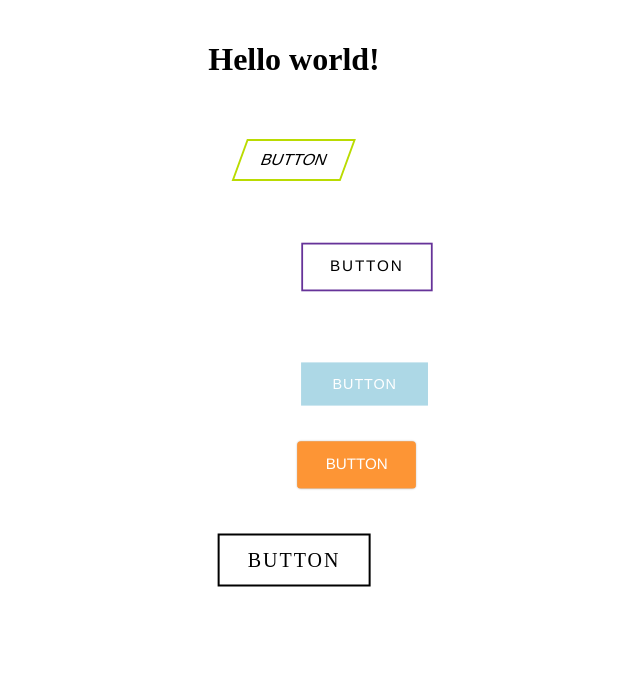
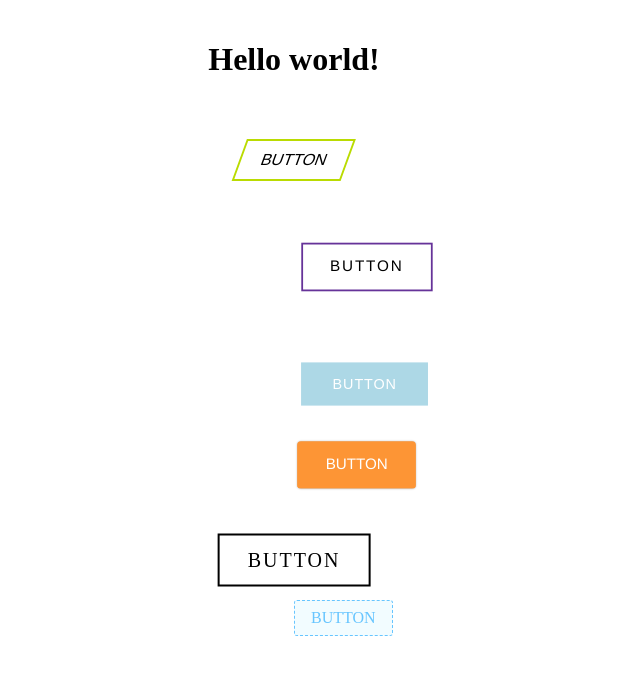
Before and after one commit to ferdelamad/UI_Elements, a React app: page / in a window 1280 px wide. Shown: the top 674 px of the page, without its empty margins (346-986 px from the left). Built offline with nearby package versions, Linux system fonts and the light colour scheme.

Commit message:
Added Button06 of the collection

```diff
--- a/client/src/components/App.jsx
+++ b/client/src/components/App.jsx
@@ -5,6 +5,7 @@ import Button02 from './Button02';
 import Button03 from './Button03';
 import Button04 from './Button04';
 import Button05 from './Button05';
+import Button06 from './Button06';
 
 const App = () => (
   <Container>
@@ -14,6 +15,7 @@ const App = () => (
     <Button03>Button</Button03>
     <Button04>Button</Button04>
     <Button05>Button</Button05>
+    <Button06>Button</Button06>
   </Container>
 );
 
--- /dev/null
+++ b/client/src/components/Button06.jsx
@@ -0,0 +1,22 @@
+import styled from 'styled-components';
+
+const Button06 = styled.a`
+  position: absolute;
+  top: 75%;
+  left: 50%;
+  padding: 0.5em 1em;
+  text-decoration: none;
+  text-transform: uppercase;
+  color: #67c5ff;
+  border: dashed 1px #67c5ff;
+  background: #f2fcff;
+  border-radius: 3px;
+  transition: 0.4s;
+
+  :hover {
+    background: #cbedff;
+    color: #fff;
+  }
+`;
+
+export default Button06;
```
